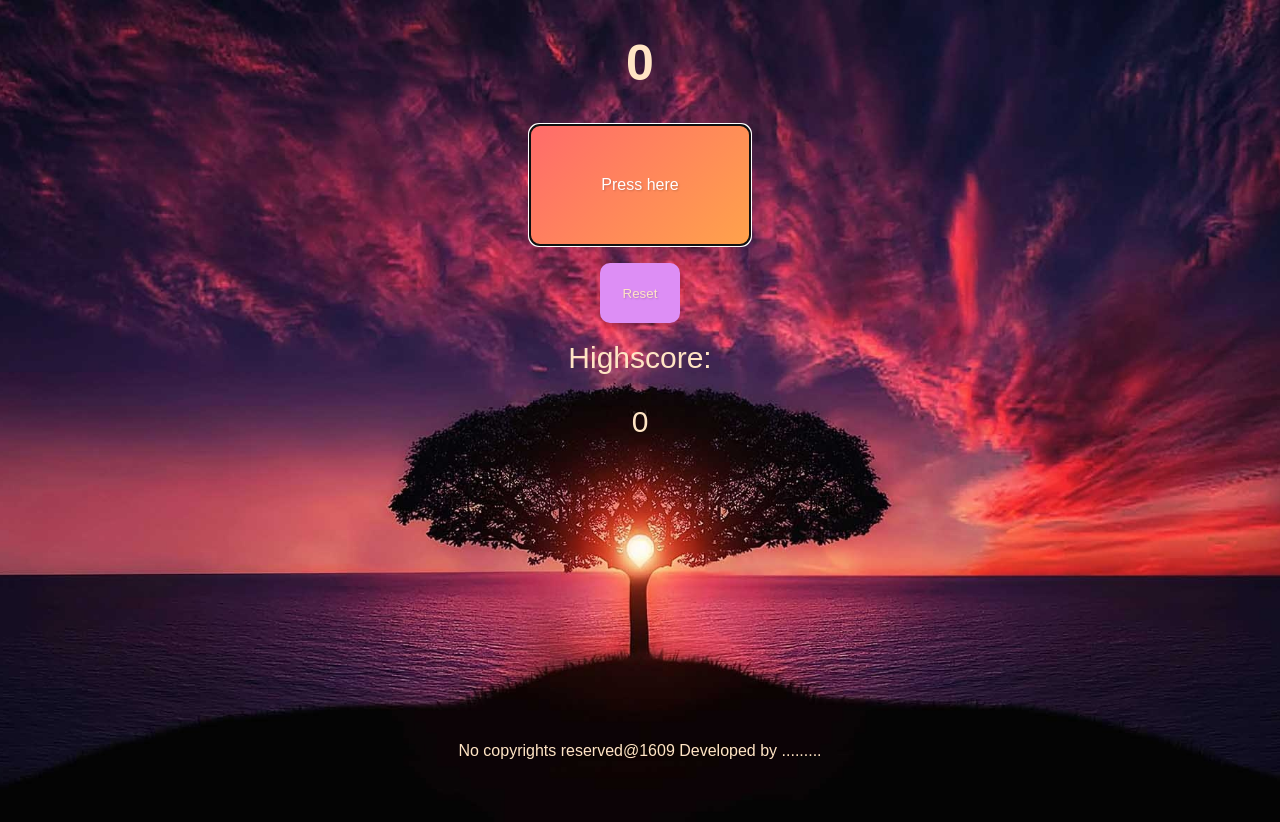
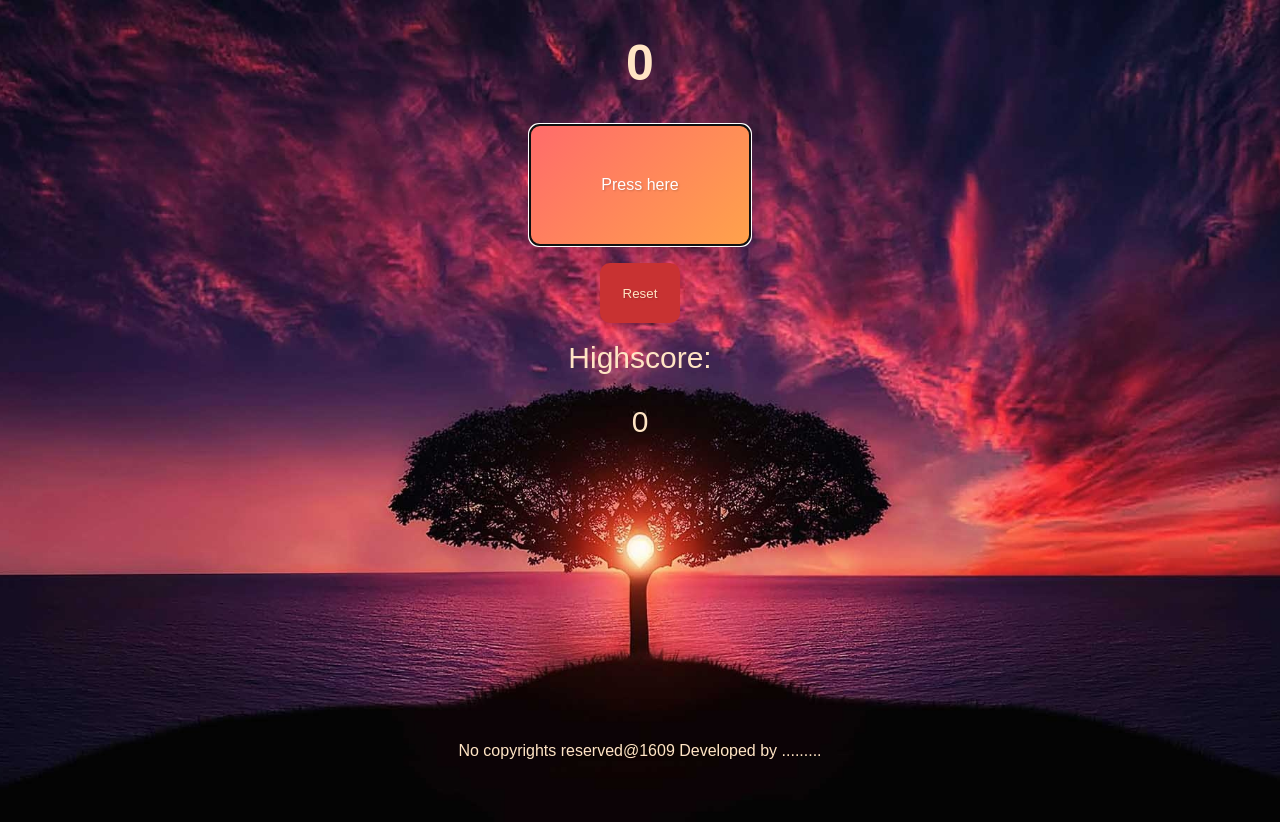
Before and after one commit to 5mokshith/clicks, a plain HTML site: page index.html in a window 1280 px wide. Drawn offline with Linux system fonts and the light colour scheme.

Commit message:
Update style.css

```diff
--- a/style.css
+++ b/style.css
@@ -53,7 +53,7 @@ button{
     background-color: red;
 } */
 #reset{
-    background-color: rgb(221, 142, 245);
+    background-color: rgb(200, 50, 50);
     color: bisque;
     cursor: pointer;
     transition:background-color 0.3s ease;
```
